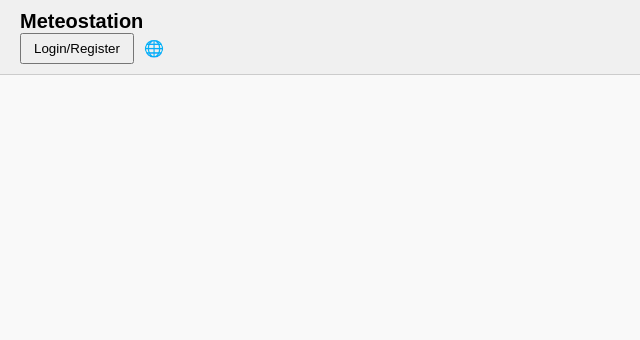
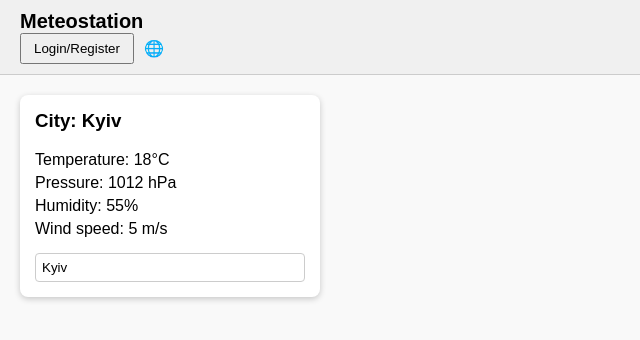
Before and after one commit to sonyadrach/meteostation, a React (Create React App) app in the folder meteostation/: page / in a window 1280 px wide. Shown: the top 340 px of the page, without its empty margins (0-640 px from the left). Built offline with nearby package versions, Linux system fonts and the light colour scheme.

Commit message:
Added weather widget

```diff
--- a/meteostation/src/App.jsx
+++ b/meteostation/src/App.jsx
@@ -2,24 +2,25 @@ import React, { useState, useEffect } from "react";
 import Header from "./components/header/header";
 import Modal from "./components/modal/modal";
 import Auth from "./components/auth/auth";
+import WeatherWidget from "./components/weather/weatherwidget";
+
 import "./App.css";
-
 
 export default function App() {
   const [isModalOpen, setIsModalOpen] = useState(false);
   const [language, setLanguage] = useState("en");
-
 
   useEffect(() => {
     const lang = localStorage.getItem("lang");
     if (lang) setLanguage(lang);
   }, []);
 
-
   return (
     <div className="app-container">
       <Header onOpenModal={() => setIsModalOpen(true)} language={language} setLanguage={setLanguage} />
-{/* Тут буде WeatherWidget */}
+
+      <WeatherWidget language={language} />  {/* <-- вставка */}
+
       <Modal isOpen={isModalOpen} onClose={() => setIsModalOpen(false)}>
         <Auth language={language} />
       </Modal>
--- /dev/null
+++ b/meteostation/src/components/weather/weather.css
@@ -0,0 +1,25 @@
+.weather-widget {
+  background: #ffffff;
+  padding: 15px;
+  margin: 20px;
+  border-radius: 8px;
+  box-shadow: 0 2px 6px rgba(0,0,0,0.2);
+  width: 300px;
+  font-family: Arial, sans-serif;
+}
+
+.weather-widget h3 {
+  margin-top: 0;
+}
+
+.weather-widget p {
+  margin: 5px 0;
+}
+
+.city-input input {
+  width: 100%;
+  padding: 6px;
+  margin-top: 10px;
+  border-radius: 4px;
+  border: 1px solid #ccc;
+}
--- /dev/null
+++ b/meteostation/src/components/weather/weatherwidget.jsx
@@ -0,0 +1,44 @@
+import React, { useState, useEffect } from "react";
+import { translations } from "../../i18n/translations";
+import "./weather.css";
+
+export default function WeatherWidget({ language }) {
+  const [weather, setWeather] = useState(null);
+  const [city, setCity] = useState("Kyiv");
+  const t = translations[language];
+
+  // Тут поки що фейкові дані, пізніше підключимо API
+  useEffect(() => {
+    const fetchWeather = async () => {
+      // TODO: замінити на API виклик
+      setWeather({
+        temperature: 18,
+        pressure: 1012,
+        humidity: 55,
+        windSpeed: 5,
+      });
+    };
+    fetchWeather();
+  }, [city]);
+
+  if (!weather) return <div className="weather-widget">Loading...</div>;
+
+  return (
+    <div className="weather-widget">
+      <h3>{t.city}: {city}</h3>
+      <p>{t.temperature}: {weather.temperature}°C</p>
+      <p>{t.pressure}: {weather.pressure} hPa</p>
+      <p>{t.humidity}: {weather.humidity}%</p>
+      <p>{t.wind}: {weather.windSpeed} m/s</p>
+
+      <div className="city-input">
+        <input
+          type="text"
+          value={city}
+          onChange={(e) => setCity(e.target.value)}
+          placeholder={t.city}
+        />
+      </div>
+    </div>
+  );
+}
--- a/meteostation/src/i18n/translations.js
+++ b/meteostation/src/i18n/translations.js
@@ -9,6 +9,10 @@ username: "Username",
 noAccount: "Don’t have an account?",
 haveAccount: "Already have an account?",
 close: "Close",
+temperature: "Temperature",
+pressure: "Pressure",
+humidity: "Humidity",
+wind: "Wind speed",
 },
 ua: {
 login: "Увійти",
@@ -20,5 +24,9 @@ username: "Ім'я користувача",
 noAccount: "Немає акаунта?",
 haveAccount: "Вже маєш акаунт?",
 close: "Закрити",
+temperature: "Температура",
+pressure: "Тиск",
+humidity: "Вологість",
+wind: "Швидкість вітру",
 },
 };
```
Lines whose indentation alone changed are shown as unchanged.
